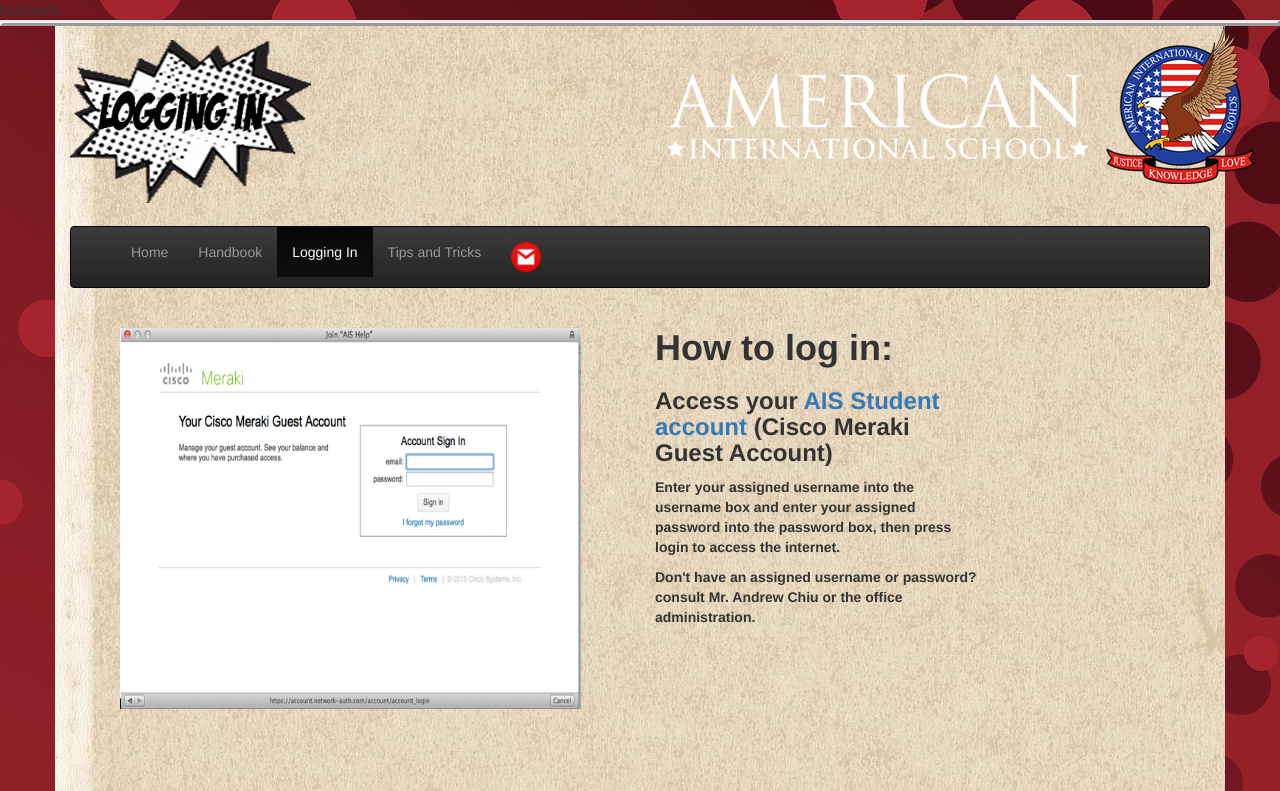
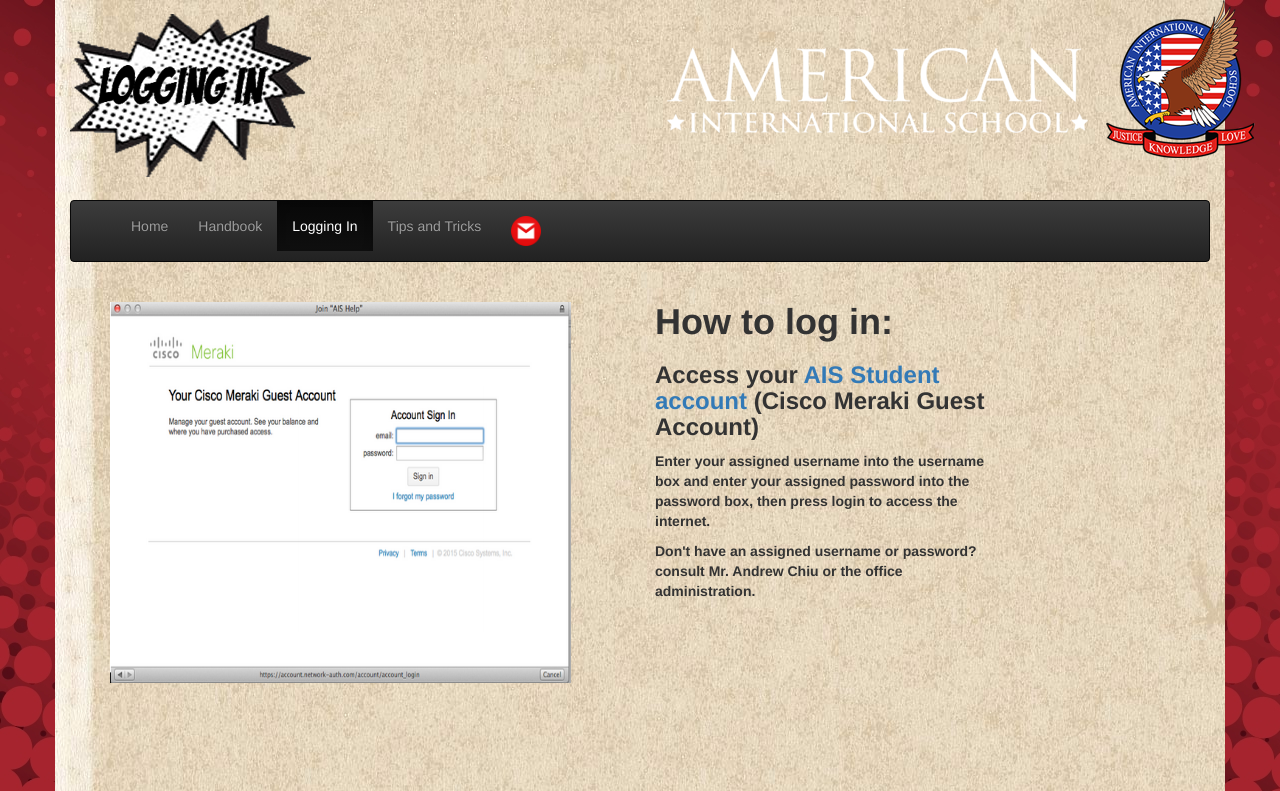
Before and after one commit to christ741/AIS-WiFi-Help-Ver.2, a plain HTML site: page Logging in.html in a window 1280 px wide. Shown: the top 791 px of the page. Drawn offline with nearby package versions, Linux system fonts and the light colour scheme.

Commit message:
optimization

```diff
--- a/Logging in.html
+++ b/Logging in.html
@@ -23,8 +23,8 @@
 
 .content {
 
-    margin:5px;
-    padding:50px;
+    margin:1px;
+    padding:40px;
 }
 
 </style>
@@ -37,12 +37,11 @@
 
 <!-- Latest compiled and minified JavaScript -->
 <script src="https://maxcdn.bootstrapcdn.com/bootstrap/3.3.2/js/bootstrap.min.js"></script>
-<body background="Core Images/Halftone/halftone-background.jpg"  >
-<!-- InstanceBeginEditable name="headstyle" -->headstyle<!-- InstanceEndEditable -->
+<body background="Core Images/Halftone/Optimized-halftone-background.jpg"  >
 
 
 
-<div class="Logo"></div>
+
 
 <div class= "container comicbg ">
 
```
Also changed, not shown: Tips&Tricks.html (+4 -5 lines), handbook.html (+4 -5 lines), index.html (+4 -5 lines), Core Images/Halftone/Optimized-halftone-background .jpg (added), Core Images/Halftone/Optimized-halftone-background.jpg (added), 1 other file.
